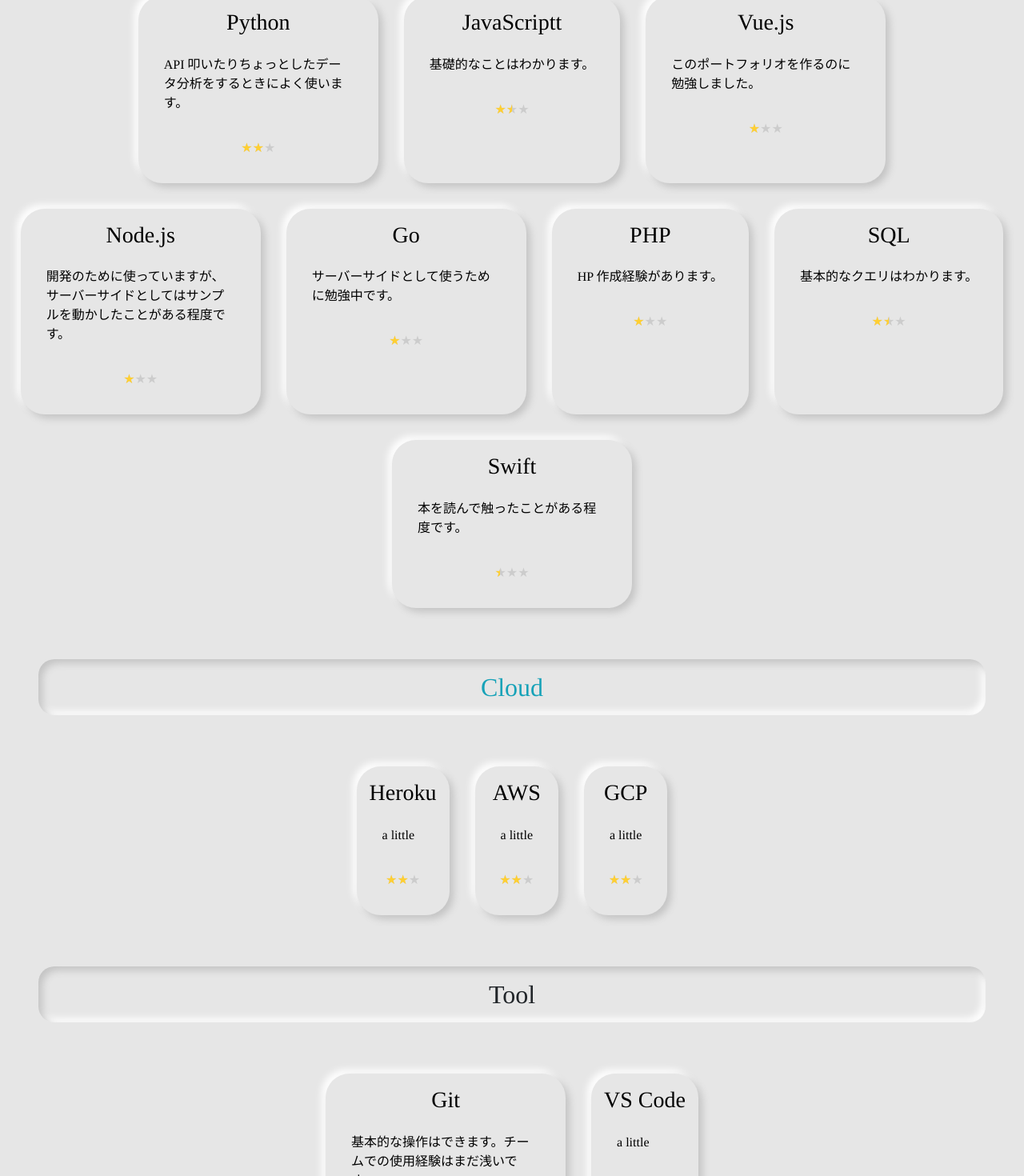
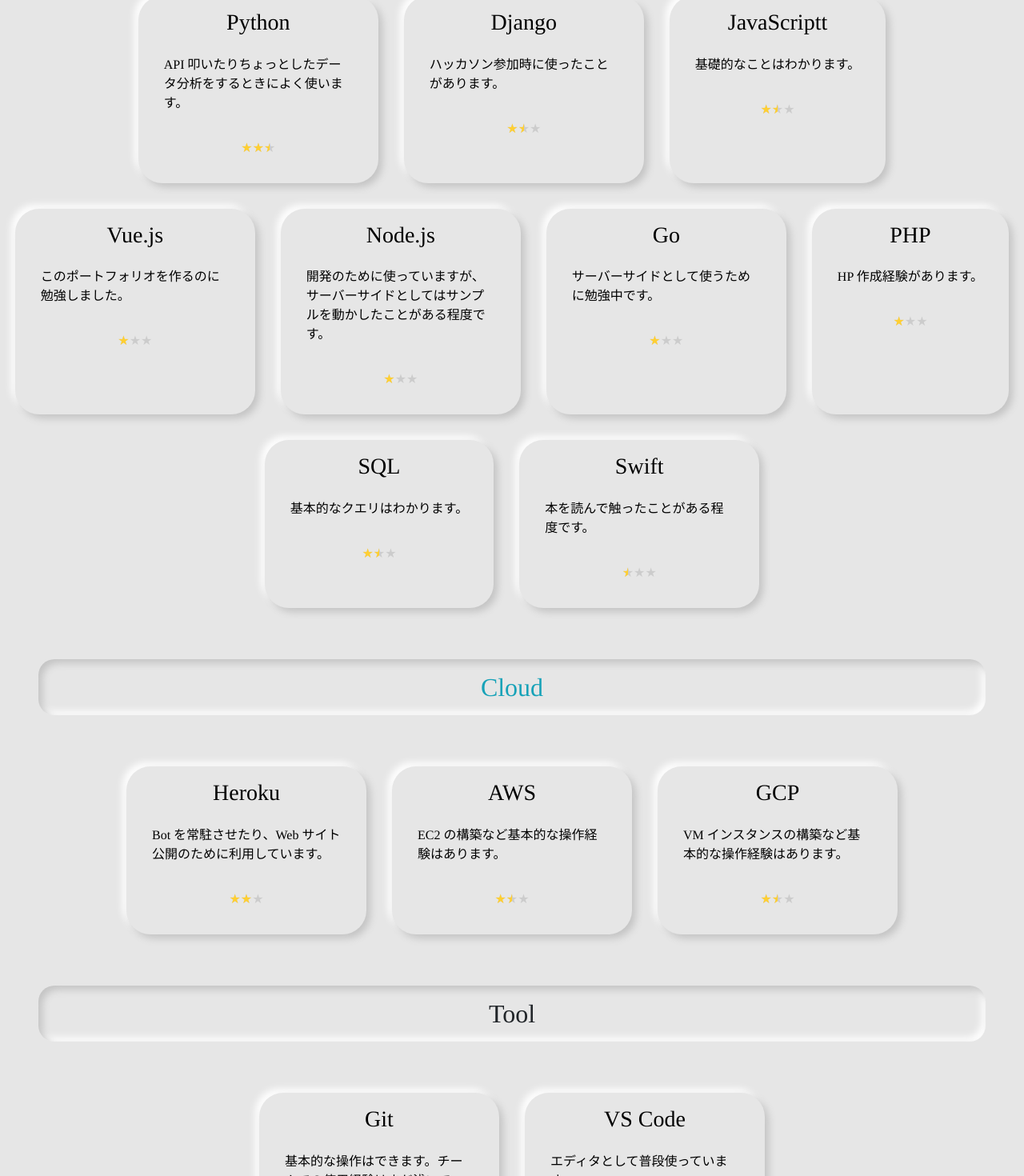
Before and after one commit to yousukeayada/portfolio, a Vue app: page /#/skill in a window 1280 px wide. Shown: the part 629-2099 px from the top of the page at 80% size. Built offline with nearby package versions, Linux system fonts and the light colour scheme.

Commit message:
modify Home and Skill

```diff
--- a/src/components/Home.vue
+++ b/src/components/Home.vue
@@ -1,6 +1,6 @@
 <template>
     <div>
-  <b-jumbotron header="Welcome" lead="ここはユーのポートフォリオサイトです。">
+  <b-jumbotron header="Welcome" lead="ここは yousukeayada のポートフォリオサイトです。">
   </b-jumbotron>
   </div>
 </template>
--- a/src/components/Skill.vue
+++ b/src/components/Skill.vue
@@ -7,7 +7,8 @@
         <Card tech='C++' text='研究や Atcoder で使用しています。' rate='3'></Card>
         <Card tech='Java' text='大学の講義で扱いました。' rate='1.5'></Card>
         <Card tech='Spring Boot' text='大学の講義で扱いました。Web アプリ制作経験があります。' rate='1.5'></Card>
-        <Card tech='Python' text='API 叩いたりちょっとしたデータ分析をするときによく使います。' rate='2'></Card>
+        <Card tech='Python' text='API 叩いたりちょっとしたデータ分析をするときによく使います。' rate='2.5'></Card>
+        <Card tech='Django' text='ハッカソン参加時に使ったことがあります。' rate='1.5'></Card>
         <Card tech='JavaScriptt' text='基礎的なことはわかります。' rate='1.5'></Card>
         <Card tech='Vue.js' text='このポートフォリオを作るのに勉強しました。' rate='1'></Card>
         <Card tech='Node.js' text='開発のために使っていますが、サーバーサイドとしてはサンプルを動かしたことがある程度です。' rate='1'></Card>
@@ -19,15 +20,15 @@
 
     <h2 class="m-5 p-3 text-info text-center">Cloud</h2>
     <div class="skill">
-        <Card tech='Heroku' text='a little' rate='2'></Card>
-        <Card tech='AWS' text='a little' rate='2'></Card>
-        <Card tech='GCP' text='a little' rate='2'></Card>
+        <Card tech='Heroku' text='Bot を常駐させたり、Web サイト公開のために利用しています。' rate='2'></Card>
+        <Card tech='AWS' text='EC2 の構築など基本的な操作経験はあります。' rate='1.5'></Card>
+        <Card tech='GCP' text='VM インスタンスの構築など基本的な操作経験はあります。' rate='1.5'></Card>
     </div>
 
     <h2 class="m-5 p-3 text-center">Tool</h2>
     <div class="skill">
         <Card tech='Git' text='基本的な操作はできます。チームでの使用経験はまだ浅いです。' rate='2'></Card>
-        <Card tech='VS Code' text='a little' rate='2'></Card>
+        <Card tech='VS Code' text='エディタとして普段使っています。' rate='3'></Card>
     </div>
 </div>
 </template>
```
